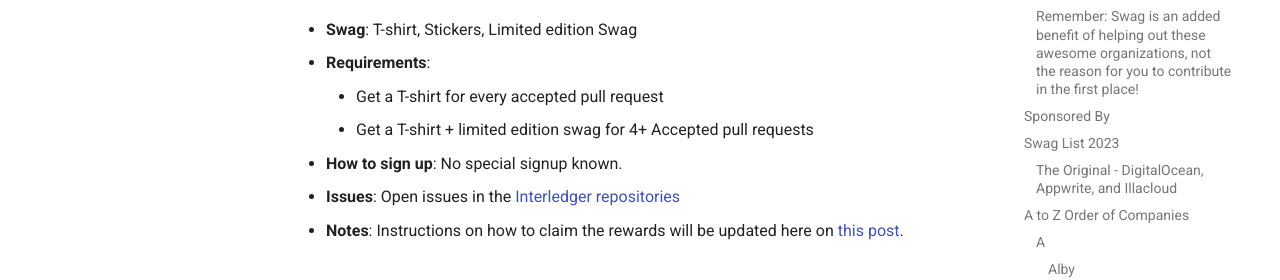
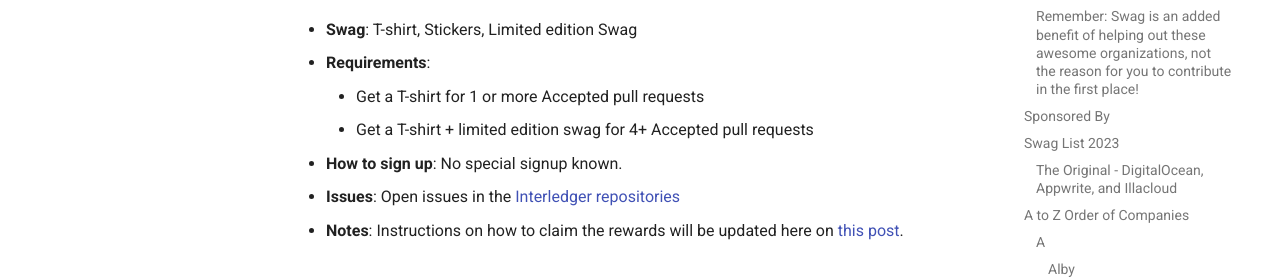
Before and after one commit to crweiner/hacktoberfest-swag-list, an MkDocs documentation site: the page built from docs/list.md, in a window 1280 px wide and 900 px high, scrolled down 6016 px. Shown: the part 173-453 px from the top of the window. Built offline with MkDocs 1.6.1 and Material for MkDocs 9.7.7, drawn with Linux system fonts in a browser that asks for light colours; plug-ins that fetch from the network failed and are left out; comment, search, counter and statistics services are not loaded.

Commit message:
Fixed a grammatical mistake

```diff
--- a/docs/list.md
+++ b/docs/list.md
@@ -199,7 +199,7 @@ Appwrite is a self-hosted backend-as-a-service platform that provides developers
 
 - **Swag**: T-shirt, Stickers, Limited edition Swag
 - **Requirements**:
-    - Get a T-shirt for every accepted pull request
+    - Get a T-shirt for 1 or more Accepted pull requests
     - Get a T-shirt + limited edition swag for 4+ Accepted pull requests
 - **How to sign up**: No special signup known.
 - **Issues**: Open issues in the [Interledger repositories](https://github.com/interledger)
```
